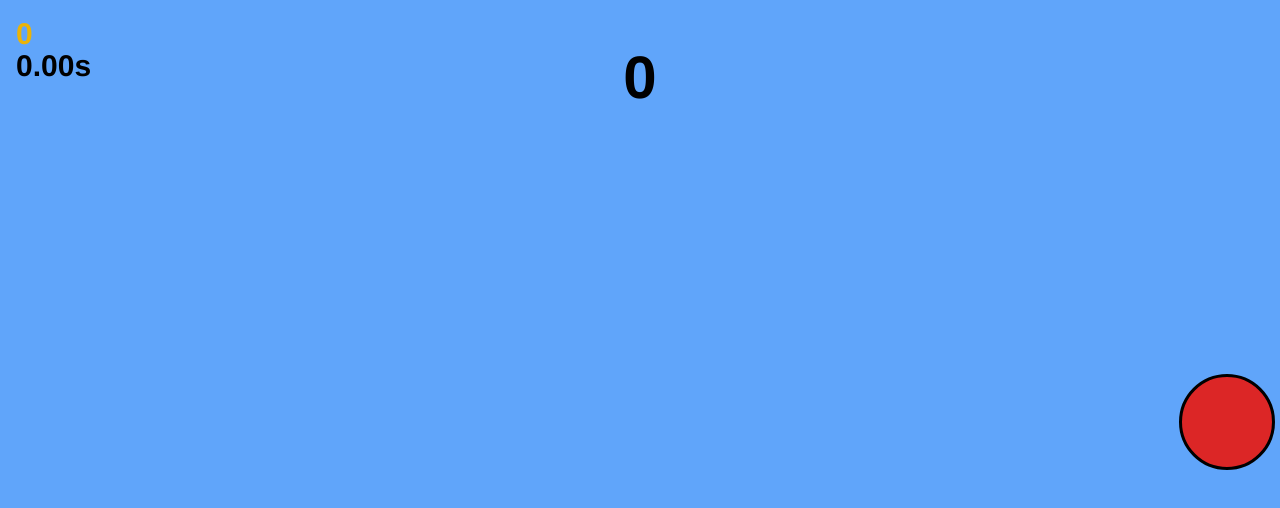
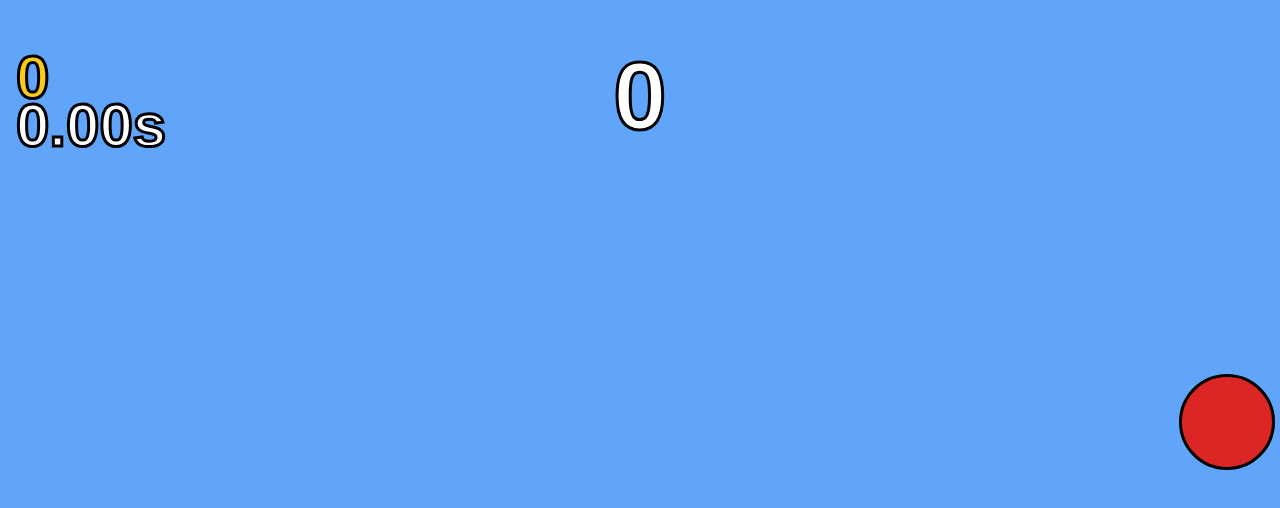
Before and after one commit to jumbyjumbo/aimtrainer, a Next.js app: page / in a window 1280 px wide. Shown: the top 508 px of the page. Built offline with nearby package versions, Linux system fonts and the light colour scheme.

Commit message:
Add text-stroke class to globals.css and input event listener to page.js

```diff
--- a/src/app/globals.css
+++ b/src/app/globals.css
@@ -38,3 +38,7 @@ body {
   font-weight: normal;
   font-style: normal;
 }
+
+.text-stroke {
+  -webkit-text-stroke: 3px black;
+}
--- a/src/app/page.js
+++ b/src/app/page.js
@@ -46,6 +46,7 @@ export default function Home() {
     }
   };
 
+  // input event listener
   useEffect(() => {
     // Add event listener for the 'keydown' event
     const handleKeyPress = (event) => {
@@ -64,7 +65,6 @@ export default function Home() {
   }, [targetPositions]);
 
   // regenerate position for a single target
-  // Function to regenerate position for a single target
   const regeneratePosition = (targetID) => {
     setTargetPositions(prevPositions =>
       prevPositions.map((pos, index) => index === targetID ? generatePosition() : pos)
@@ -117,23 +117,23 @@ export default function Home() {
 
   // Main game screen
   return (
-    <main className="font-helvetica font-bold text-black h-screen w-screen bg-blue-400 overflow-hidden">
+    <main className="text-stroke font-helvetica font-bold text-white h-screen w-screen bg-blue-400 overflow-hidden" style={{ cursor: "url('/reddot.png') 32 32, auto" }}>
       {/* Target hit counter */}
-      <div className="absolute top-[6%] left-1/2 transform -translate-x-1/2 text-center text-6xl">
+      <div className="absolute top-[6%] left-1/2 transform -translate-x-1/2 text-center text-8xl">
         {targetHitsCount}
       </div>
       {/* Gold counter */}
-      <div className="absolute top-4 left-4 text-3xl text-yellow-500">
+      <div className=" absolute top-[6%] left-4 text-6xl text-yellow-400">
         {gold}
       </div>
       {/* Target hit interval */}
       {targetHitInterval >= 0 && (
-        <div className="absolute top-12 left-4 text-3xl">
+        <div className="absolute top-[12%] left-4 text-6xl">
           {(targetHitInterval / 1000).toFixed(2)}s
         </div>
       )}
       {/* target spawn canvas */}
-      <div className="h-screen w-screen relative" style={{ cursor: "url('/reddot.png') 32 32, auto" }}>
+      <div className="h-screen w-screen relative">
         {/* Render each target */}
         {targetPositions.map((targetPosition, targetID) => (
           <div
```
